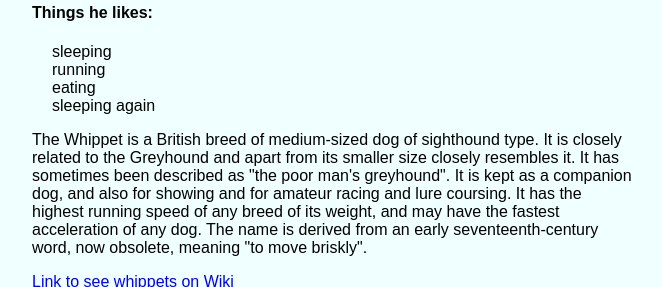
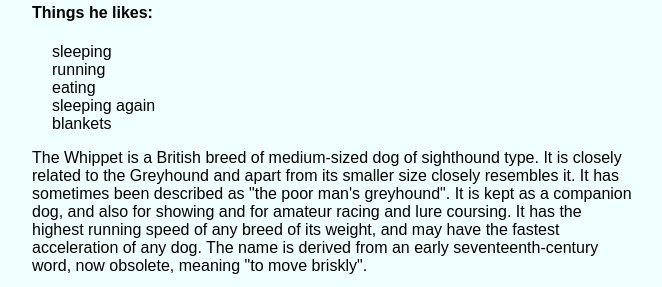
Before and after one commit to becroo/PracticeWebsite, a plain HTML site: page index.html in a window 1280 px wide. Shown: the part 282-569 px from the top of the page, without its empty margins (308-970 px from the left). Drawn offline with Linux system fonts and the light colour scheme.

Commit message:
Update index.html

```diff
--- a/index.html
+++ b/index.html
@@ -25,6 +25,7 @@
       <li class="list_item">running</li>
       <li class="list_item">eating</li>
       <li class="list_item">sleeping again</li>
+      <li class="list_item">blankets</li>
     </ul>
 
     <p>
```
